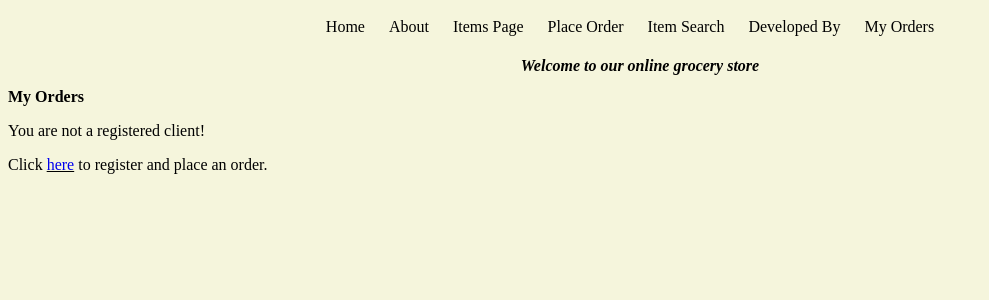
After one commit to manjotplaha/Grocery-Site, a Django app: page /myorders/ in a window 1280 px wide. The commit adds this page. Shown: the top 300 px of the page, without its empty margins (0-989 px from the left). Run offline with Django 5.2, Linux system fonts and the light colour scheme; the visitor is signed in with stand-in values (Sample User, id 1); data comes from the database, SQL or seed files in the repository; data that the repository does not hold is empty.

Commit message:
Lab 7,8,9 final

```diff
--- a/grocerysite/urls.py
+++ b/grocerysite/urls.py
@@ -17,9 +17,12 @@ Including another URLconf
 from django.contrib import admin
 from django.urls import path,include
 
+from myapp import views
+
 app_name = 'myapp'
 
 urlpatterns = [
     path('admin/', admin.site.urls),
-    path('',include('myapp.urls',namespace='myapp'))
+    path('',include('myapp.urls',namespace='myapp')),
+    path('accounts/login/', views.user_login, name='login'),
 ]
--- a/myapp/forms.py
+++ b/myapp/forms.py
@@ -22,9 +22,9 @@ class OrderItemForm(forms.ModelForm):
         model = OrderItem
         fields = ['item', 'client', 'quantity']
 
-    def __init__(self, *args, **kwargs):
-        super(OrderItemForm, self).__init__(*args, **kwargs)
-        self.fields['client'].label = 'Client Name'
+    # def __init__(self, *args, **kwargs):
+    #     super(OrderItemForm, self).__init__(*args, **kwargs)
+    #     self.fields['client'].label = 'Client Name'
 
 class InterestForm(forms.Form):
     INTEREST_CHOICES = (
--- a/myapp/static/myapp/style.css
+++ b/myapp/static/myapp/style.css
@@ -6,6 +6,7 @@ margin: 15px;
 h1{
     font-style: italic;
     font-size: medium;
+    text-align: center;
 }
 
 *{
--- a/myapp/urls.py
+++ b/myapp/urls.py
@@ -1,12 +1,13 @@
 from django.contrib import admin
 from django.urls import path
 from myapp import views
-from myapp.views import Detail, TeamMembersView
+from myapp.views import Detail, TeamMembersView, SignUpView
 
 app_name = 'myapp'
 
 urlpatterns = [
-
+    path('signup/', SignUpView.as_view(), name='signup'),
+    path('login/', views.user_login, name='login'),
     path('', views.index, name='index'),
     path('about/', views.about, name='about'),
     # path('aboutUs/', views.aboutUs, name='aboutUs'),
@@ -16,4 +17,10 @@ urlpatterns = [
     path('placeorder/',views.placeorder,name='placeorder'),
     path("itemsearch/", views.item_search,name='itemsearch'),
     path("items/<int:item_id>/", views.itemdetail, name='item_detail'),
+
+    path('signup/', SignUpView.as_view(), name='signup'),
+    path('login/', views.user_login, name='login'),
+    path('accounts/login/', views.user_login, name='login'),
+    path('logout/', views.user_logout, name='logout'),
+    path('myorders/', views.myorders, name='myorders'),
 ]
--- a/myapp/views.py
+++ b/myapp/views.py
@@ -1,12 +1,67 @@
-from django.shortcuts import render, get_object_or_404
-from django.http import HttpResponse
+from django.contrib.auth import authenticate, login, logout
+from django.contrib.auth.decorators import login_required
+from django.http import HttpResponse, HttpResponseRedirect
 from django.views import View
+from django.shortcuts import render
+from .models import Type, Item, TeamMembers, Client, OrderItem
+from django.shortcuts import get_object_or_404
+import calendar
+from .forms import OrderItemForm, InterestForm,ItemSearchForm
+import datetime
+from django.contrib.auth.forms import UserCreationForm
+from django.urls import reverse_lazy, reverse
+from django.views.generic import CreateView
+from django.shortcuts import redirect
 
-from .models import Type, Item, TeamMembers
-import calendar
-from django.shortcuts import render
-from .forms import ItemSearchForm, OrderItemForm, InterestForm
+class SignUpView(View):
+    template_name = 'registration/signup.html'
 
+    def get(self, request):
+        form = UserCreationForm()
+        return render(request, self.template_name, {'form': form})
+
+    def post(self, request):
+        form = UserCreationForm(request.POST)
+        if form.is_valid():
+            user = form.save()
+            login(request, user)
+            # Redirect to the login page once you complete step 3
+            return redirect('myapp:login')
+        return render(request, self.template_name, {'form': form})
+
+def user_login(request):
+    if request.method == 'POST':
+        username = request.POST['username']
+        password = request.POST['password']
+        user = authenticate(username=username, password=password)
+        if user:
+            if user.is_active:
+                login(request, user)
+                return HttpResponseRedirect(reverse('myapp:index'))
+            else:
+                return HttpResponse('Your account is disabled.')
+        else:
+            return HttpResponse('Invalid login details.')
+    else:
+        return render(request, 'registration/login.html')
+
+@login_required
+def user_logout(request):
+    logout(request)
+    return HttpResponseRedirect(reverse('myapp:index'))
+
+
+
+@login_required
+def myorders(request):
+    user = request.user
+    if hasattr(user, 'client'):
+        client = user
+        orders = OrderItem.objects.filter(client=client)
+        return render(request, 'myapp/myorders.html', {'orders': orders})
+    else:
+        message = 'You are not a registered client!'
+        return render(request, 'myapp/myorders.html', {'message': message})
 
 # Create your views here.
 # def index(request):
@@ -25,10 +80,34 @@ from .forms import ItemSearchForm, OrderItemForm, InterestForm
 #     return response
 
 
+# def index(request):
+#
+#     type_list = Type.objects.all().order_by('id')[:10]
+#     # Session counting
+#     session_count = request.session.get('count', 0)
+#     request.session['count'] = session_count + 1
+#
+#     # Setting cookie
+#     response = HttpResponse(render(request, 'myapp/index.html', {'session_count': session_count, 'type_list': type_list}))
+#     response.set_cookie('cookie_counter', 'value', max_age=10)  # Set a cookie that expires in 10 seconds
+#
+#     return response
+
 def index(request):
-    type_list = Type.objects.all().order_by('id')[:10]
-    return render(request, 'myapp/index.html', {'type_list': type_list})
+    type_list = Type.objects.all().order_by('id')
+    session_count = int(request.COOKIES.get('cookie_counter', 0))
+    session_count += 1
+    response = HttpResponse(render(request, 'myapp/index.html', {'session_count': session_count, 'type_list': type_list}))
+    response.set_cookie('cookie_counter', str(session_count), max_age=10)
+    return response
 
+def about(request):
+    welcome_message = "This is an Online Grocery Store."
+    session_count = int(request.COOKIES.get('cookie_counter2', 0))
+    session_count += 1
+    response = HttpResponse(render(request, 'myapp/about.html', {'session_count': session_count, 'welcome_message':welcome_message}))
+    response.set_cookie('cookie_counter2', str(session_count), max_age=10)
+    return response
 # Lab 6 | PART 1| iii
 
 # Yes, we are passing type_list as context variable, this is an argument which is passed on to the template
@@ -42,9 +121,9 @@ def index(request):
 #     return response
 
 # Lab 6 | Part 1 | d
-def about(request):
-    # mth_name = calendar.month_name[mth]
-    return render(request, 'myapp/about.html')
+# def about(request):
+#     # mth_name = calendar.month_name[mth]
+#     return render(request, 'myapp/about.html')
 
     # Answer for part d, iii
     #Yes, I am passing Year and month te template which has been taken as a input fromm the user, further the month name is calculated based on month number entered
@@ -95,6 +174,9 @@ def items(request):
 
 def placeorder(request):
     msg = ''
+    ordered_item_name = ''
+    ordered_quantity = ''
+    client_name = ''
     itemlist = Item.objects.all()
 
     if request.method == 'POST':
@@ -102,16 +184,20 @@ def placeorder(request):
         if form.is_valid():
             order = form.save(commit=False)
             if order.quantity <= order.item.stock:
-                # order.save()
+                order.save()
+                ordered_item_name = order.item.name
+                ordered_quantity = order.quantity
+                client_name = order.client.username
                 order.item.stock -= order.quantity
                 order.item.save()
                 msg = 'Your order has been placed successfully.'
+                # msg = '{{ordered_quantity}} {ordered_item_name} has been placed successfully by {client_name}'
             else:
-                msg = 'We do not have sufficient stock to fill your order.'
+                # msg = 'We do not have sufficient stock to fill your order.'
                 return render(request, 'myapp/order_response.html', {'msg': msg})
     else:
         form = OrderItemForm()
-    return render(request, 'myapp/placeorder.html', {'form': form, 'msg': msg, 'itemlist': itemlist})
+    return render(request, 'myapp/placeorder.html', {'form': form, 'msg': msg, 'itemlist': itemlist, 'ordered_item_name':ordered_item_name, 'ordered_quantity':ordered_quantity,'client_name':client_name})
 
 
 def item_search(request):
@@ -128,7 +214,6 @@ def item_search(request):
 
 
 def itemdetail(request, item_id):
-    # Retrieve the item based on item_id
     item = get_object_or_404(Item, pk=item_id)
 
     # Initialize message variable
--- a/templates/myapp/base.html
+++ b/templates/myapp/base.html
@@ -14,6 +14,7 @@
             <li><a href="{% url 'myapp:placeorder'%}">Place Order</a></li>
             <li><a href="{% url 'myapp:itemsearch'%}">Item Search</a></li>
             <li><a href="{% url 'myapp:team'%}">Developed By</a></li>
+            <li><a href="{% url 'myapp:myorders'%}">My Orders</a></li>
         </ul>
     </nav>
 <div>
--- a/templates/myapp/detail.html
+++ b/templates/myapp/detail.html
@@ -10,5 +10,5 @@
     <br>
     <strong> No items in this Category! </strong>
 {% endif %}
-<p><a href="{% url 'myapp:index'%}">Index Page</a></p>
+{#<p><a href="{% url 'myapp:index'%}">Index Page</a></p>#}
 {% endblock %}
--- a/templates/myapp/items.html
+++ b/templates/myapp/items.html
@@ -8,5 +8,5 @@
     <a href="{% url 'myapp:item_detail' item.id %}">View Details</a>
     <hr>
 {% endfor %}
-    <li class="hbar1"><a href = "{% url 'myapp:placeorder'%}"> Click here to Placeorder </a><br/></li>
+    <li><a href = "{% url 'myapp:placeorder'%}"> Click here to Placeorder </a><br/></li>
 {% endblock %}
--- /dev/null
+++ b/templates/myapp/myorders.html
@@ -0,0 +1,15 @@
+{% extends 'myapp/base.html' %}
+
+{% block body_block %}
+  <h2>My Orders</h2>
+  {% if orders %}
+    <ul>
+      {% for order in orders %}
+        <li>{{ order }}</li>
+      {% endfor %}
+    </ul>
+  {% else %}
+    <p>{{ message }}</p>
+      <p>Click <a href="{% url 'myapp:signup' %}">here</a> to register and place an order.</p>
+  {% endif %}
+{% endblock %}
--- a/templates/myapp/placeorder.html
+++ b/templates/myapp/placeorder.html
@@ -17,6 +17,7 @@
         {% endfor %}
     </ul>
     {% if msg %}
-        <p>{{ msg }}</p>
+        <p>{{ msg }}{{ ordered_item_name }}{{ ordered_quantity }}{{ client_name }}</p>
+
     {% endif %}
 {% endblock %}
```
Also changed, not shown: templates/myapp/index.html (+6 -2 lines), templates/registration/login.html (added, +17 -0 lines), templates/registration/signup.html (added, +11 -0 lines).
